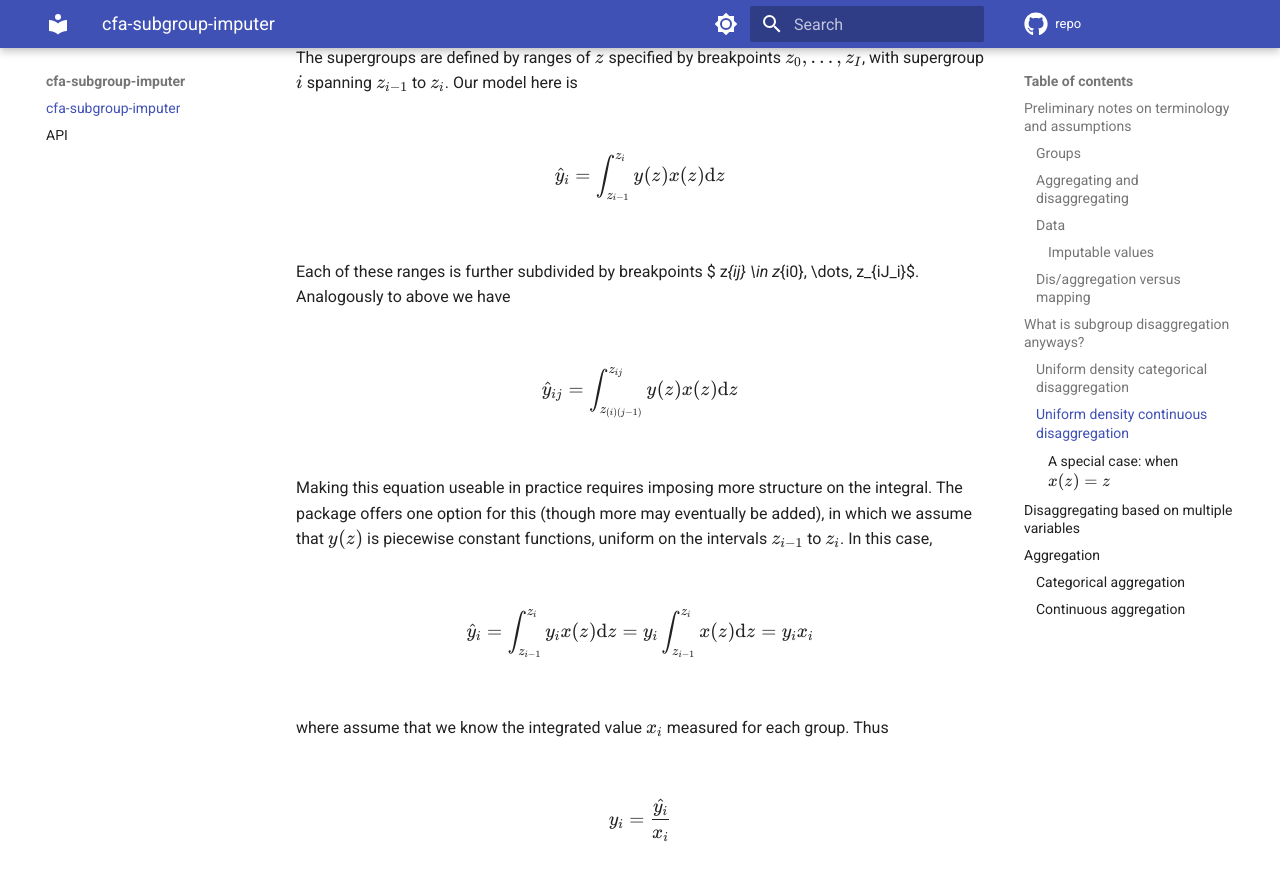
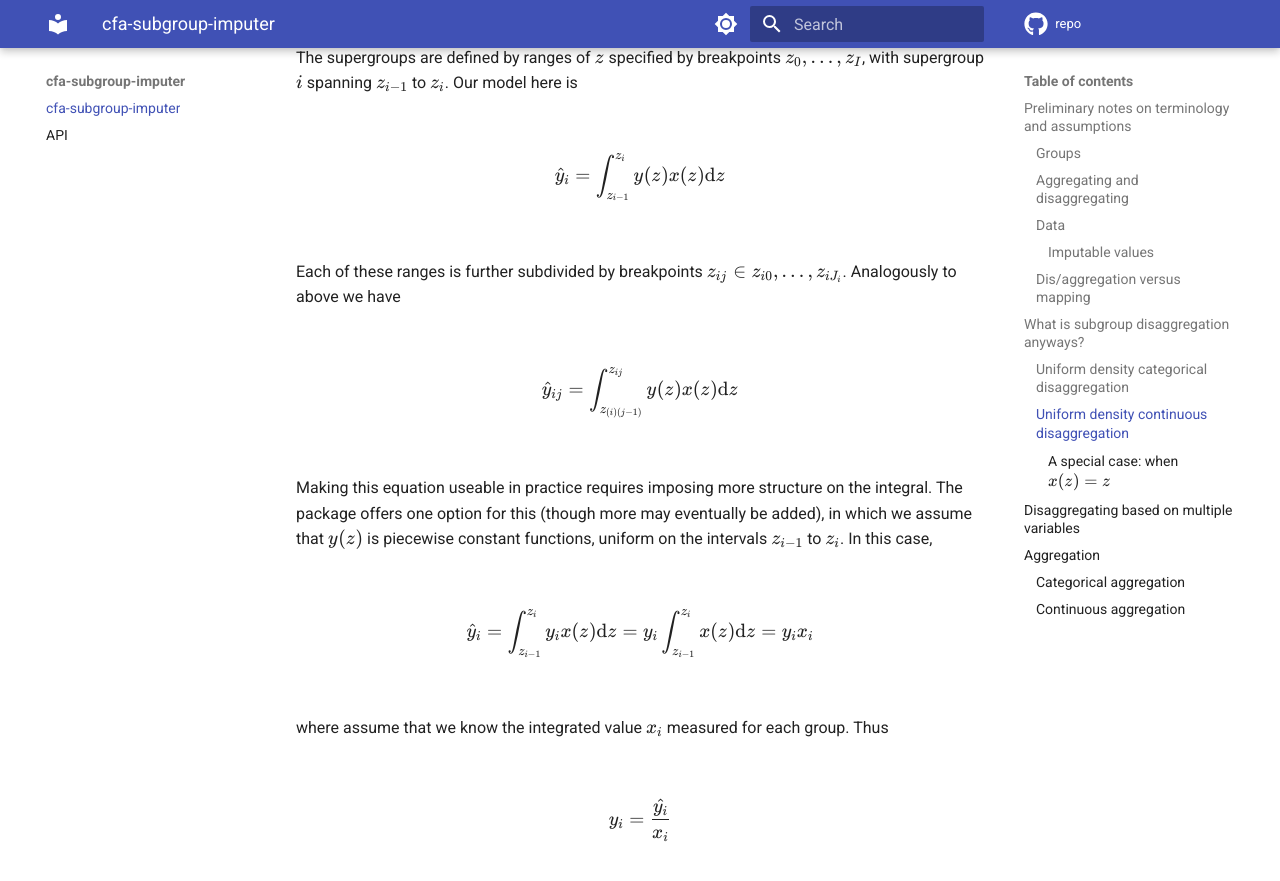
Before and after one commit to CDCgov/cfa-subgroup-imputer, an MkDocs documentation site: the page built from docs/index.md, in a window 1280 px wide and 900 px high, scrolled down 5865 px. Shown: the top 881 px of the window. Built offline with MkDocs 1.6.1 and Material for MkDocs 9.7.7, drawn with Linux system fonts in a browser that asks for light colours; comment, search, counter and statistics services are not loaded.

Commit message:
math typo

````diff
--- a/docs/index.md
+++ b/docs/index.md
@@ -192,7 +192,7 @@ Our model here is
 \hat{y}_i = \int_{z_{i - 1}}^{z_{i}} y(z) x(z) \mathrm{d}z
 ```
 
-Each of these ranges is further subdivided by breakpoints $ z*{ij} \in z*{i0}, \dots, z\_{iJ_i}$.
+Each of these ranges is further subdivided by breakpoints $z_{ij} \in z_{i0}, \dots, z_{iJ_i}$.
 Analogously to above we have
 
 ```math
````
